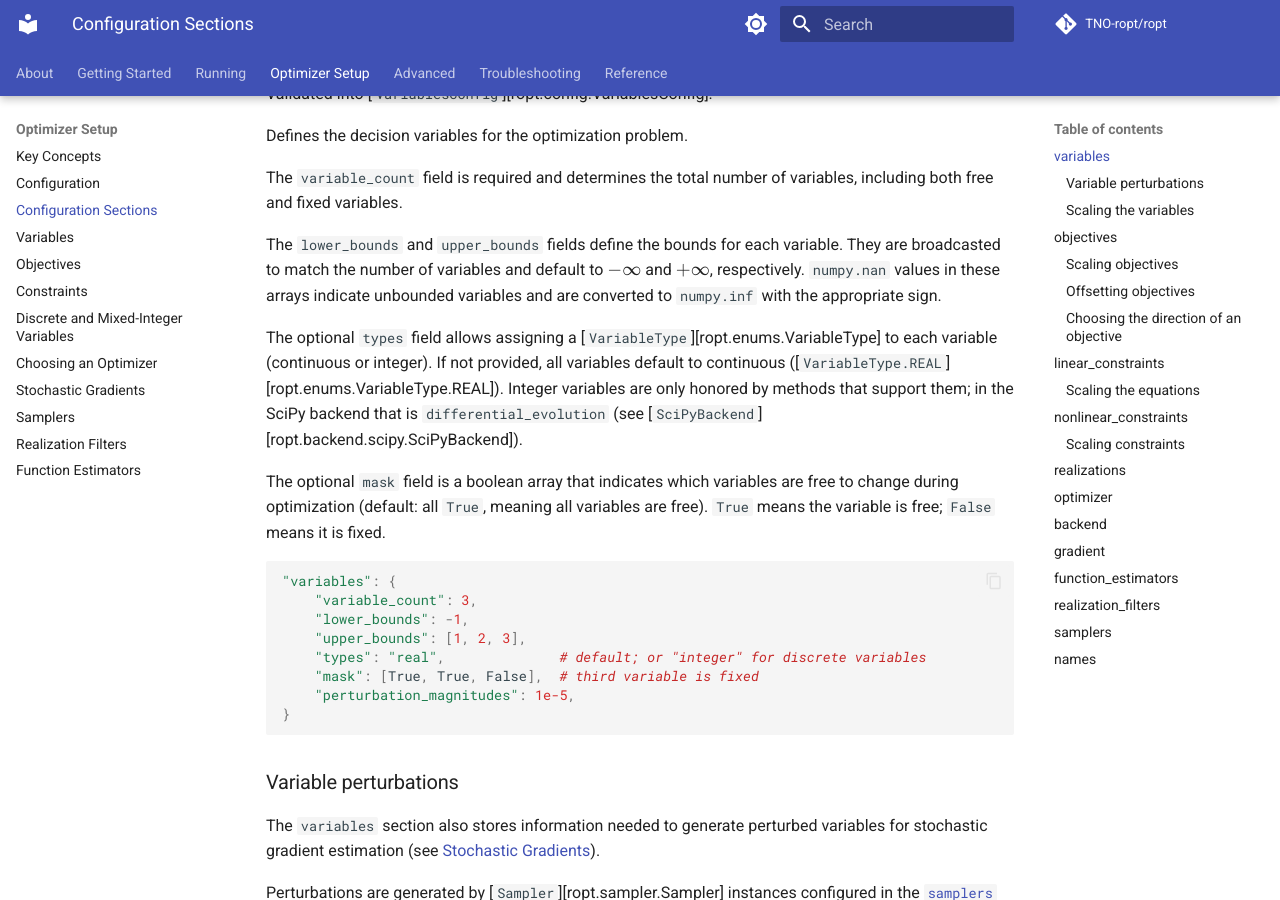
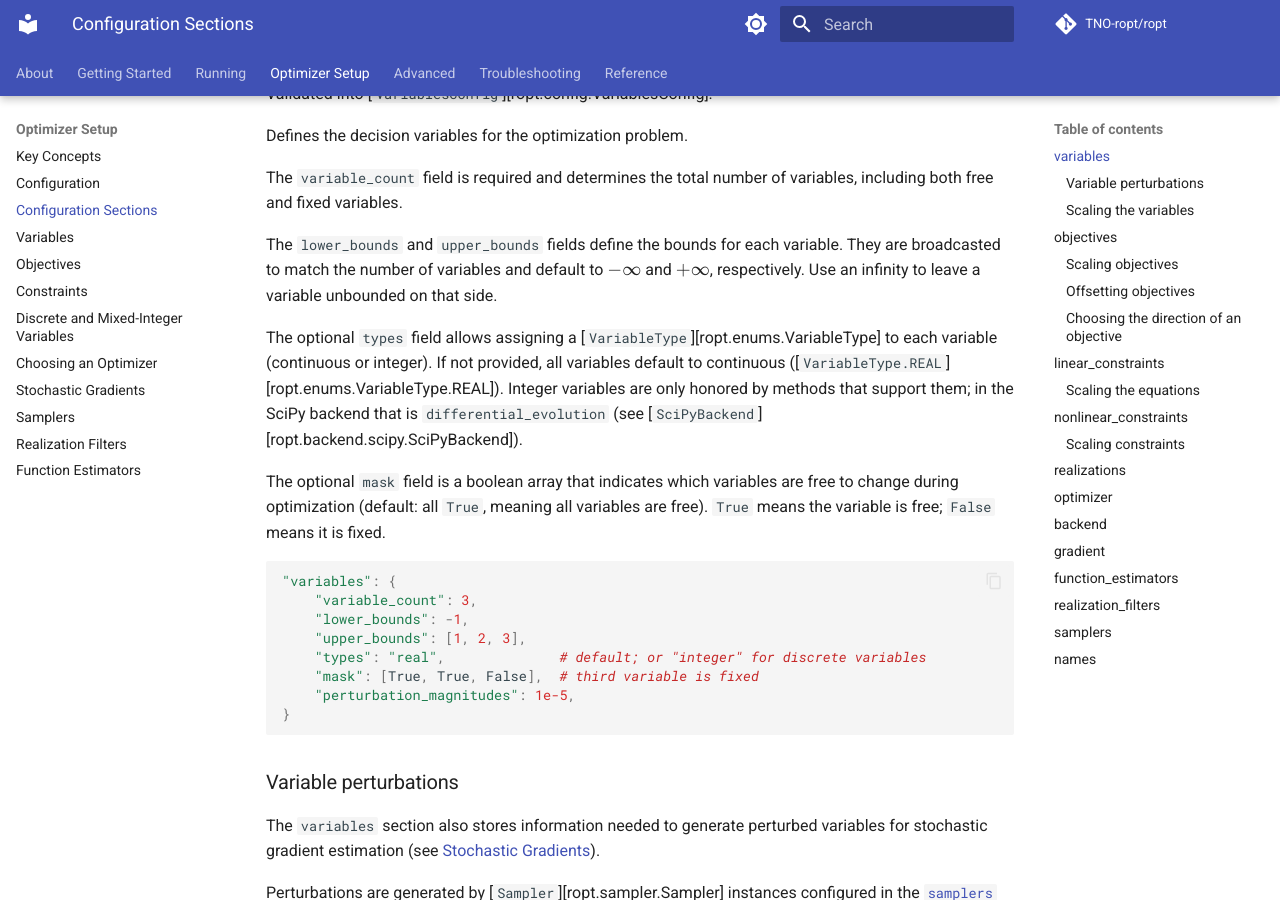
Before and after one commit to TNO-ropt/ropt, an MkDocs documentation site: the page built from docs/optimizer_setup/configuration_sections.md, in a window 1280 px wide and 900 px high, scrolled down 314 px. Built offline with MkDocs 1.6.1 and Material for MkDocs 9.7.7, drawn with Linux system fonts in a browser that asks for light colours; comment, search, counter and statistics services are not loaded; the version menu is left out.

```diff
--- a/docs/optimizer_setup/configuration_sections.md
+++ b/docs/optimizer_setup/configuration_sections.md
@@ -17,9 +17,8 @@ variables, including both free and fixed variables.
 
 The `lower_bounds` and `upper_bounds` fields define the bounds for each
 variable. They are broadcasted to match the number of variables and default to
-$-\infty$ and $+\infty$, respectively. `numpy.nan` values in these arrays
-indicate unbounded variables and are converted to `numpy.inf` with the
-appropriate sign.
+$-\infty$ and $+\infty$, respectively. Use an infinity to leave a variable
+unbounded on that side.
 
 The optional `types` field allows assigning a
 [`VariableType`][ropt.enums.VariableType] to each variable (continuous or
```
Also changed, not shown: docs/optimizer_setup/configuration.md (+5 -3 lines).
